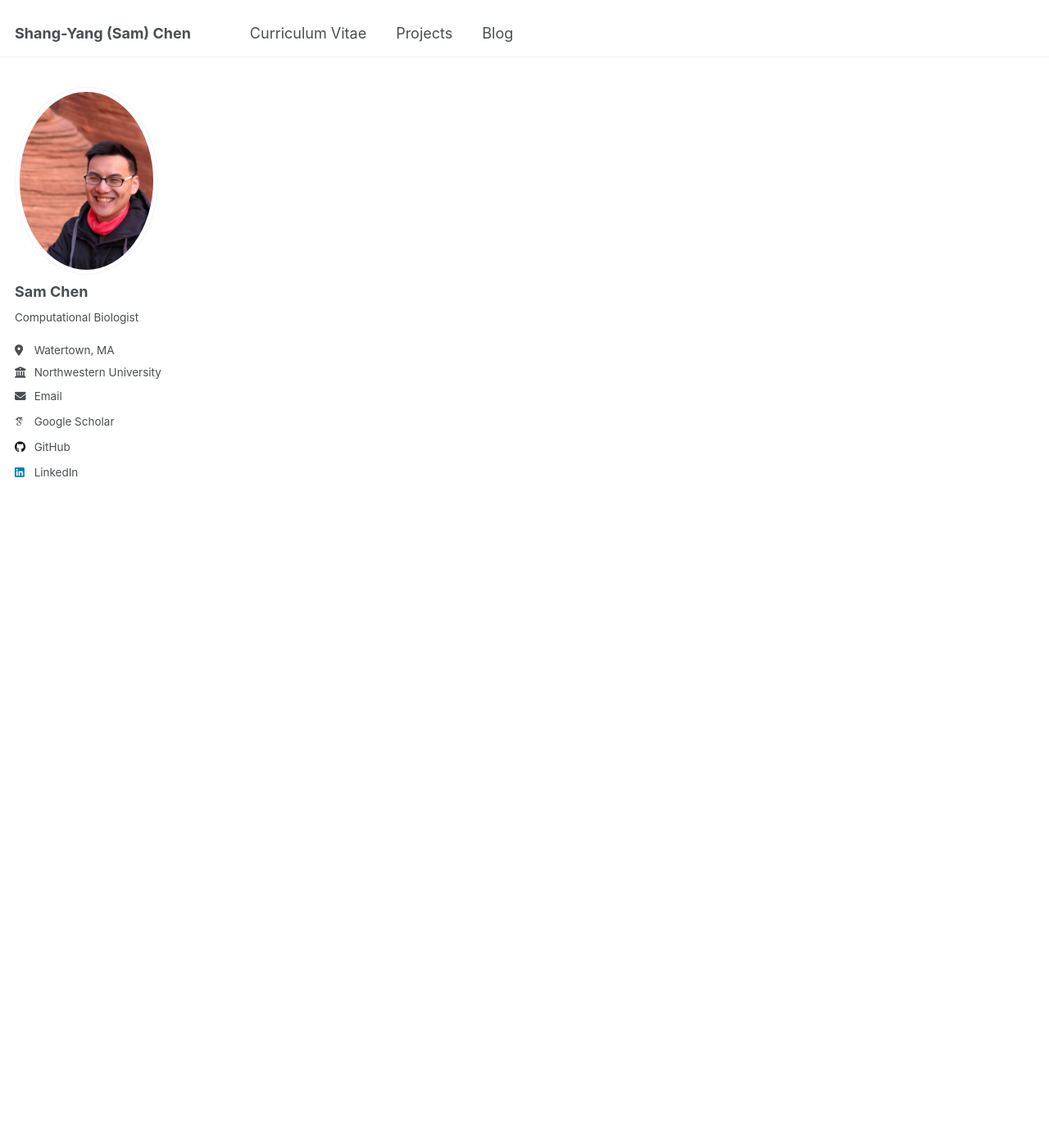
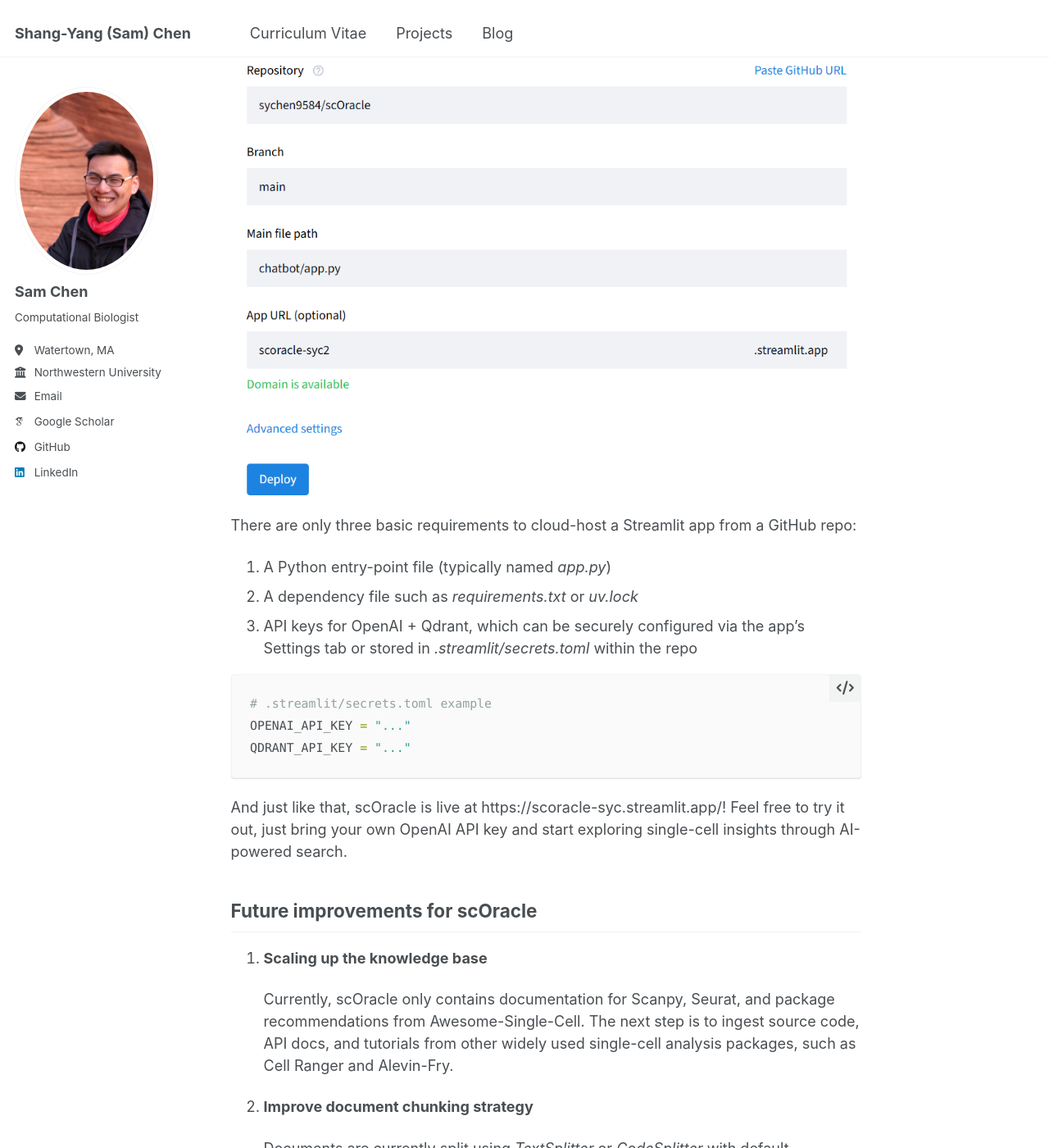
Before and after one commit to sychen9584/sychen9584.github.io, a Jekyll site: the page built from _posts/2025-05-08-scorable-part5.md, in a window 1280 px wide and 1400 px high, scrolled down 1749 px. Shown: the whole window at 82% size. Built offline with Jekyll 4.4.1, drawn with Linux system fonts in a browser that asks for light colours; some web fonts are replaced; some of the changed text lies outside the part shown.

Commit message:
RAG part 5 blog

````diff
--- a/_posts/2025-05-08-scorable-part5.md
+++ b/_posts/2025-05-08-scorable-part5.md
@@ -8,3 +8,77 @@
   - ml/ai
   - rag
 ---
+
+In this post, I will push scOracle to the cloud, making it fully accesible via a browser-based interface.
+
+## Swapping local Chroma vector store for Qdrant
+Chroma stores indexed vectors locally, which makes it unsuitable for cloud deployment via Streamlit. In contrast, [Qdrant](https://qdrant.tech/) offers a scalable, production-ready alternative with built-in cloud persistence through its Qdrant Cloud service. It also includes a free tier, allowing you to spin up a 1GB cluster, which is perfect for lightweight applications like scOracle. Swapping from Chroma to Qdrant only involves a few lines of codes in LlamaIndex.
+
+Original code using local ChromaDB:
+```python
+import chromadb
+from llama_index.vector_stores.chroma import ChromaVectorStore
+from llama_index.core import StorageContext
+
+CHROMA_PATH = "../chroma_db"
+COLLECTION_NAME = "scoracle_index"
+
+chroma_client = chromadb.PersistentClient(path=CHROMA_PATH)
+collection = chroma_client.get_or_create_collection(COLLECTION_NAME)
+vector_store = ChromaVectorStore(chroma_collection=collection)
+index = VectorStoreIndex.from_vector_store(vector_store)
+```
+
+Updated code using Qdrant Cloud:
+```python
+import qdrant_client
+from llama_index.vector_stores.qdrant import QdrantVectorStore
+
+COLLECTION_NAME = "scoracle_index"
+
+QDRANT_API_KEY = os.getenv("QDRANT_API_KEY")
+if not QDRANT_API_KEY:
+    raise EnvironmentError("QDRANT_API_KEY not set in environment variables.")
+
+client = qdrant_client.QdrantClient(
+    "https://<your-qdrant-host>.qdrant.io",
+    api_key=QDRANT_API_KEY
+)
+vector_store = QdrantVectorStore(client=client, collection_name=COLLECTION_NAME)
+index = VectorStoreIndex.from_vector_store(vector_store)
+```
+The procedures for ingesting and indexing documents remains the same, as described in [Part 2](https://sychen9584.github.io/posts/2025/05/rag-part2/) of this series.
+
+## Deploying to Steamlit Cloud
+With the vector store now hosted on Qdrant, the next step is making **scOracle** accessible via a browser. [Streamlit Community Cloud](https://streamlit.io/cloud) offers a simple, zero-config way to deploy Python apps directly from GitHub.
+
+<img src='/images/scoracle_stcloud.png'>
+
+There are only three basic requirements to cloud-host a Streamlit app from a GitHub repo:
+1. A Python entry-point file (typically named *app.py*)
+2. A dependency file such as *requirements.txt* or *uv.lock*
+3. API keys for OpenAI + Qdrant, which can be securely configured via the app’s Settings tab or stored in *.streamlit/secrets.toml* within the repo
+
+```bash
+# .streamlit/secrets.toml example
+OPENAI_API_KEY = "..."
+QDRANT_API_KEY = "..."
+```
+And just like that, scOracle is live at https://scoracle-syc.streamlit.app/! Feel free to try it out, just bring your own OpenAI API key and start exploring single-cell insights through AI-powered search.
+
+## Future improvements for scOracle
+1. **Scaling up the knowledge base**
+
+   Currently, scOracle only contains documentation for Scanpy, Seurat, and package recommendations from Awesome-Single-Cell. The next step is to ingest source code, API docs, and tutorials from other widely used single-cell analysis packages, such as Cell Ranger and Alevin-Fry.
+
+2. **Improve document chunking strategy**
+
+   Documents are currently split using *TextSplitter* or *CodeSplitter* with default parameters, which may cutoff important context (e.g., function definitions, Markdown headers, or parameter descriptions). A more intelligent chunking strategy, such as header-aware splitting for Markdown and function-level parsing for code, would preserve semantic boundaries and improve retreival accuracy.
+
+3. **Decouple backend and frontend services**
+
+   Deploy the LLM and vector store backend as an API (e.g., FastAPI) and keep Streamlit as a stateless frontend. This improves modularity, scalability, and enables multi-user session handling or access control.
+
+4. **Adapter-based fine-tuning or embedding optimization**
+
+   Experiment with retrieval-tuned sentence embeddings or LoRA adapters to align the LLM more closely with domain-specific terminology and reasoning patterns, especially for complex or ambiguous biological queries.
````
Also changed, not shown: other parts of _posts/2025-05-08-scorable-part5.md (+1 -1 lines), images/scoracle_stcloud.png (added).
